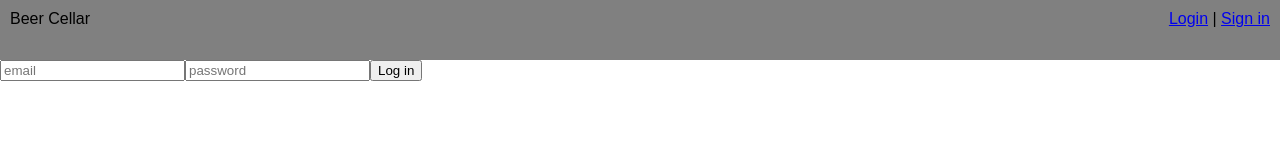
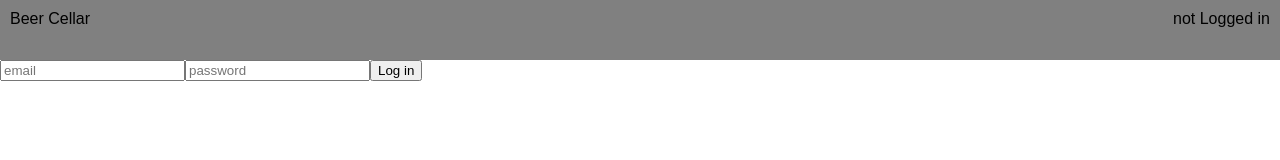
Before and after one commit to Fabianopb/beer-cellar-react-client, a React (Create React App) app: page /login in a window 1280 px wide. Shown: the top 160 px of the page. Built offline with nearby package versions, Linux system fonts and the light colour scheme.

Commit message:
Binds loggedIn state to the menu bar.

```diff
--- a/src/App.js
+++ b/src/App.js
@@ -10,11 +10,23 @@ import Login from './views/login';
 import './App.css';
 
 class App extends Component {
+
+  constructor(props) {
+    super(props);
+    this.state = {
+      isLoggedIn: false
+    };
+  }
+
+  _setLoginState(isLoggedIn) {
+    this.setState({ isLoggedIn });
+  }
+
   render() {
     return (
       <Router>
-        <Layout>
-          <Route path="/login" component={ Login } />
+        <Layout isLoggedIn={ this.state.isLoggedIn } >
+          <Route path="/login" render={ () => <Login setLoginState={ this._setLoginState.bind(this) } /> } />
           <Route exact path="/" component={ HomeView } />
           <Route path="/about" component={ About } />
           <Route path="/beers" component={ Beers } />
--- a/src/components/menuBar.js
+++ b/src/components/menuBar.js
@@ -5,14 +5,25 @@ import './menuBar.css'
 
 class MenuBar extends Component {
 
+  constructor(props) {
+    super(props);
+    this.state = {
+      isLoggedIn: this.props.isLoggedIn
+    };
+  }
+
+  componentWillReceiveProps(nextProps) {
+    if (nextProps.isLoggedIn !== this.state.isLoggedIn) {
+      this.setState({ isLoggedIn: nextProps.isLoggedIn });
+    }
+  }
+
   render() {
     return (
       <div className='menu-bar'>
         <div className='logo'>Beer Cellar</div>
         <div className='login-area'>
-          <Link to='/login'>Login</Link>
-          <span> | </span>
-          <Link to='/register'>Sign in</Link>
+          { this.state.isLoggedIn ? 'currently' : 'not'} Logged in
         </div>
       </div>
     );
@@ -20,3 +31,10 @@ class MenuBar extends Component {
 }
 
 export default MenuBar;
+
+
+// <div>Welcome!</div> :
+// <Link to='/login'>Login</Link>
+// <span> | </span>
+// <Link to='/register'>Sign in</Link>
+// }
--- a/src/views/layout.js
+++ b/src/views/layout.js
@@ -6,7 +6,7 @@ class Layout extends Component {
   render() {
     return (
       <div>
-        <MenuBar />
+        <MenuBar isLoggedIn={ this.props.isLoggedIn } />
         {this.props.children}
       </div>
     );
--- a/src/views/login.js
+++ b/src/views/login.js
@@ -27,6 +27,7 @@ class Login extends Component {
     };
     Request.loginUser(credentials).then((response) => {
       Auth.setSession(response.data.token, response.data.expiry);
+      this.props.setLoginState(true);
       this.setState({ data: <Redirect to='/about' /> });
     }).catch((error) => {
       Auth.clearSession();
```
